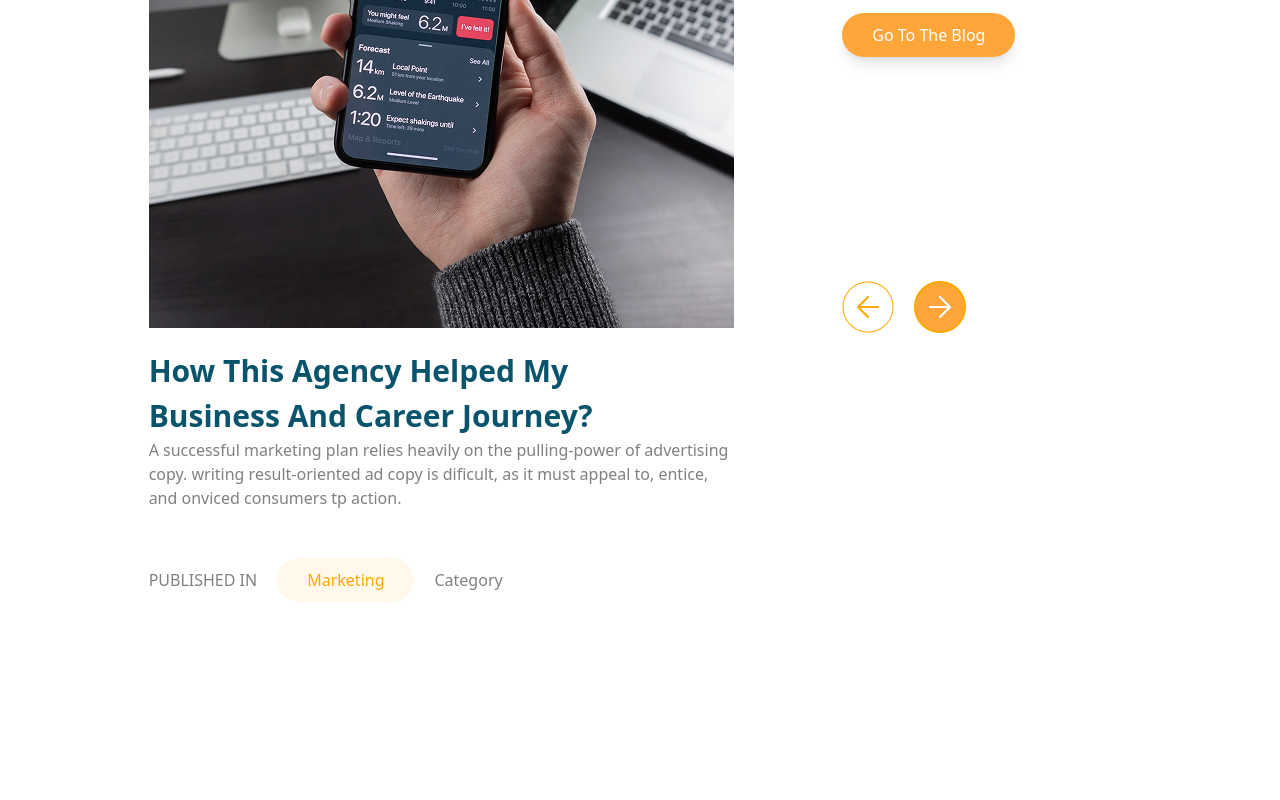
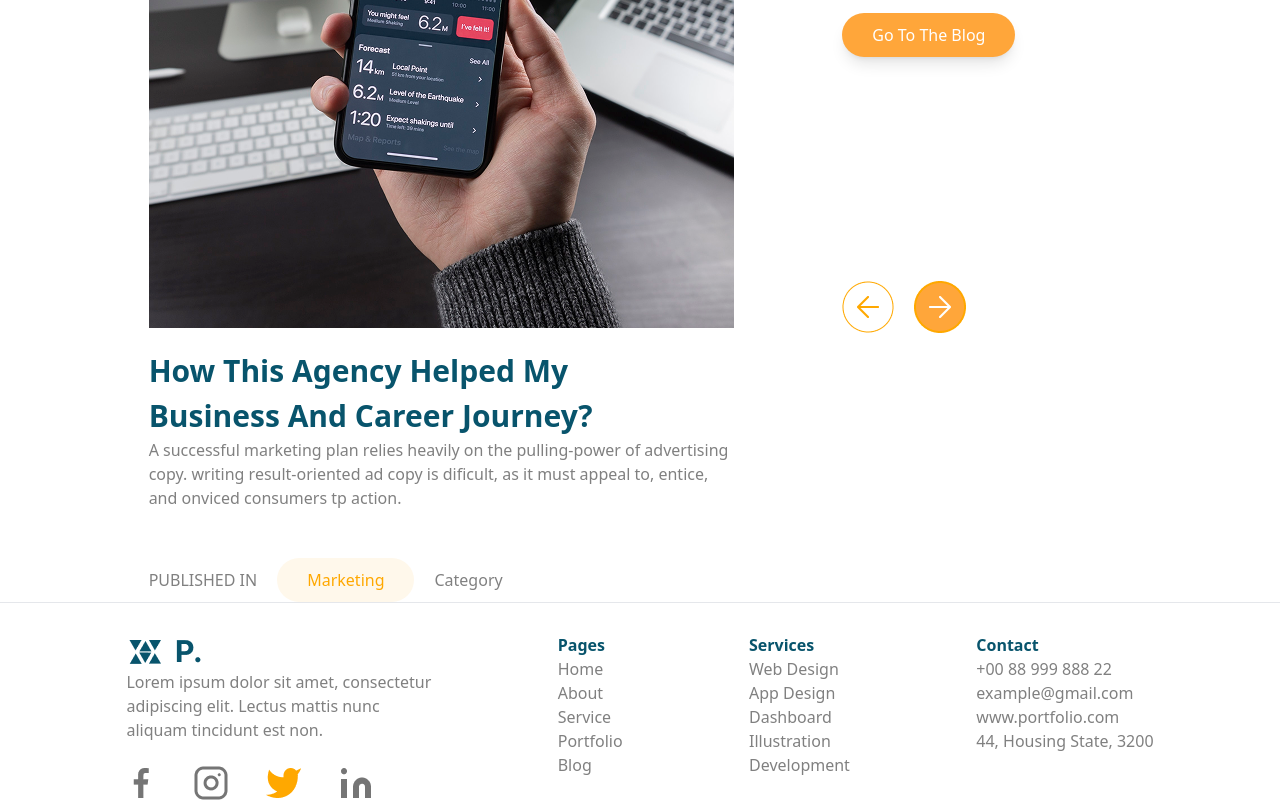
Before and after one commit to SOFTCLUB-2007/projet, a website: page src/index.html in a window 1280 px wide. Shown: the part 3241-4041 px from the top of the page. Before the commit the page ends 3843 px from the top, so only its background shows below. Drawn offline with nearby package versions, Linux system fonts and the light colour scheme; files that its build step writes are made by us from their sources.

Commit message:
section project created

```diff
--- a/src/index.html
+++ b/src/index.html
@@ -227,5 +227,46 @@
         </div>
     </section>
 </main>
+<hr>
+<footer>
+    <section max-w-[1200px] m-auto >
+        <div class="lg:flex lg:justify-evenly pt-[30px]">
+
+            <div>
+                <img src="Group 45 (1).png" alt="">
+                <p class="text-[gray]">Lorem ipsum dolor sit amet, consectetur <br>
+                adipiscing elit. Lectus mattis nunc <br>
+                aliquam tincidunt est non.</p> <br>
+                <img src="Group 48 (1).png" alt="">
+            </div>
+
+            <div>
+                <p class="text-[#08546C] font-[600]">Pages</p>
+                <p class="text-[gray]">Home</p>
+                <p class="text-[gray]">About</p>
+                <p class="text-[gray]">Service</p>
+                <p class="text-[gray]">Portfolio</p>
+                <p class="text-[gray]">Blog</p>
+            </div>
+
+            <div>
+                <p class="text-[#08546C] font-[600]">Services</p>
+                <p class="text-[gray]">Web Design</p>
+                <p class="text-[gray]">App Design</p>
+                <p class="text-[gray]">Dashboard</p>
+                <p class="text-[gray]">Illustration</p>
+                <p class="text-[gray]">Development</p>
+            </div>
+
+            <div>
+                <p class="text-[#08546C] font-[600]">Contact</p>
+                <p class="text-[gray]">+00 88 999 888 22</p>
+                <p class="text-[gray]">example@gmail.com</p>
+                <p class="text-[gray]">www.portfolio.com</p>
+                <p class="text-[gray]">44, Housing State, 3200</p>
+            </div>
+        </div>
+    </section>
+</footer>
 </body>
 </html>
```
Also changed, not shown: src/Group 45 (1).png (added), src/Group 48 (1).png (added).
